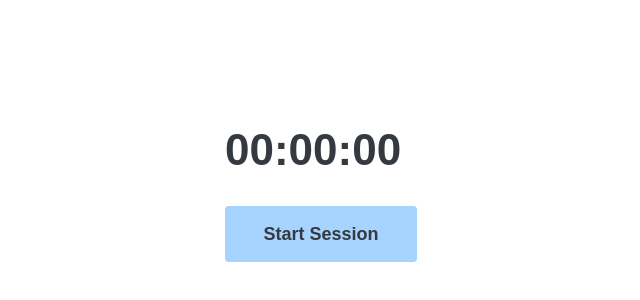
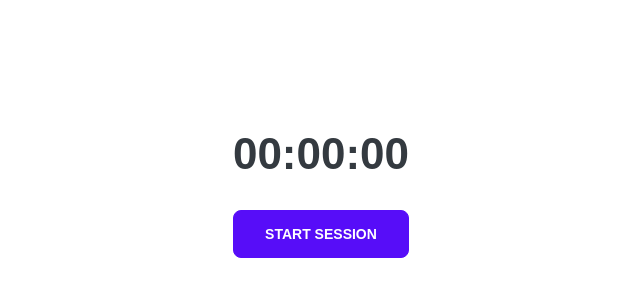
Before and after one commit to megancochran/time-tracker, a Next.js app in the folder time-app/: page / in a window 1280 px wide. Shown: the part 206-506 px from the top of the page, without its empty margins (319-959 px from the left). Built offline with nearby package versions, Linux system fonts and the light colour scheme; a web font is replaced by a local one.

Commit message:
daisy UI

```diff
--- a/time-app/package.json
+++ b/time-app/package.json
@@ -12,6 +12,7 @@
     "@types/node": "18.15.11",
     "@types/react": "18.0.33",
     "@types/react-dom": "18.0.11",
+    "daisyui": "^2.51.5",
     "eslint": "8.37.0",
     "eslint-config-next": "13.2.4",
     "next": "13.2.4",
--- a/time-app/src/pages/index.tsx
+++ b/time-app/src/pages/index.tsx
@@ -2,7 +2,7 @@ export default function Home() {
   return (
     <div className="flex h-screen min-w-full flex-col flex-wrap content-center justify-center gap-y-8">
       <h1 className="text-grey-800">00:00:00</h1>
-      <button className="self-center">Start Session</button>
+      <button className="btn-primary btn">Start Session</button>
     </div>
   );
 }
--- a/time-app/src/styles/globals.css
+++ b/time-app/src/styles/globals.css
@@ -23,13 +23,13 @@
     @apply text-[18px]/[22px];
     @apply font-[300];
   }
-  button {
+  /* button {
     @apply h-14 w-48 rounded font-bold;
     @apply bg-blue-200 text-grey-800;
     @apply font-sans;
     @apply text-[18px]/[22px];
     @apply font-[700];
-  }
+  } */
 }
 
 html,
--- a/time-app/tailwind.config.js
+++ b/time-app/tailwind.config.js
@@ -56,5 +56,5 @@ module.exports = {
       },
     },
   },
-  plugins: [],
+  plugins: [require("daisyui")],
 };
```
Also changed, not shown: 1 other file (tests, documents, lock files or other folders).
